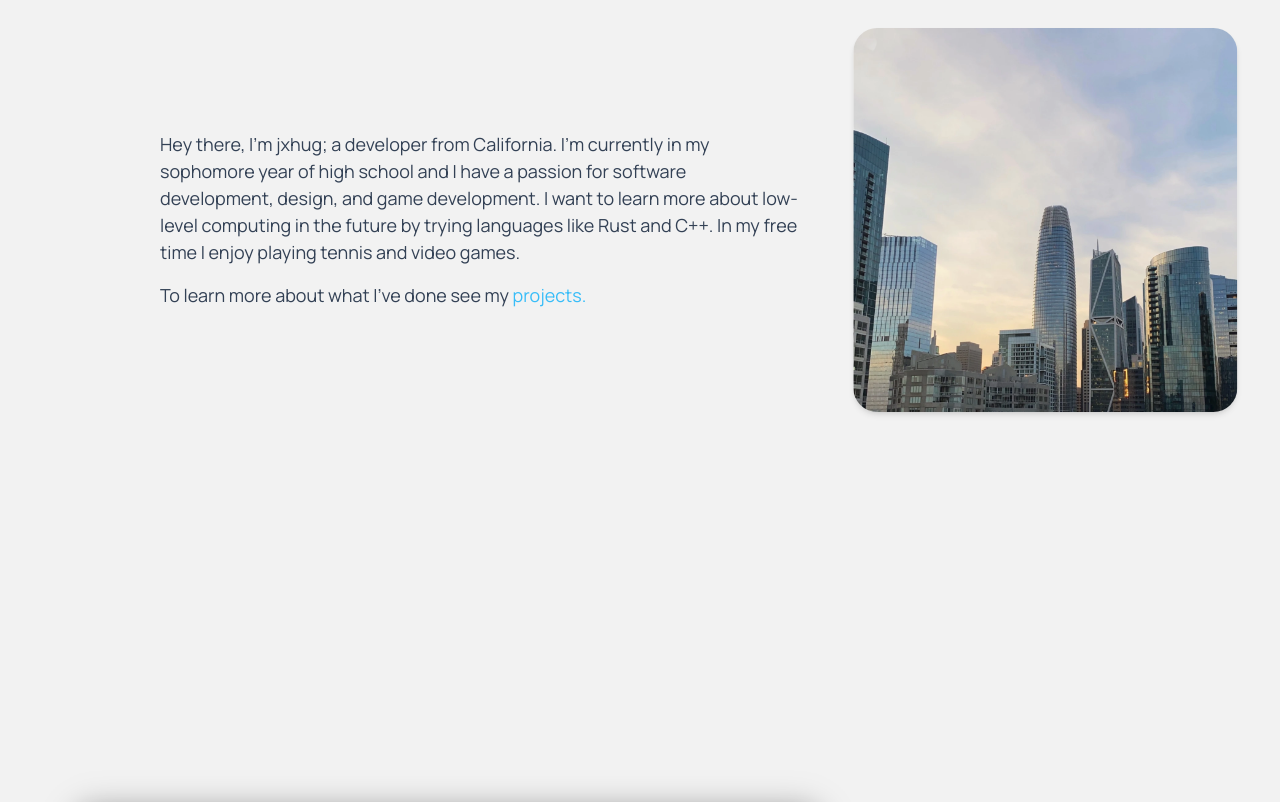
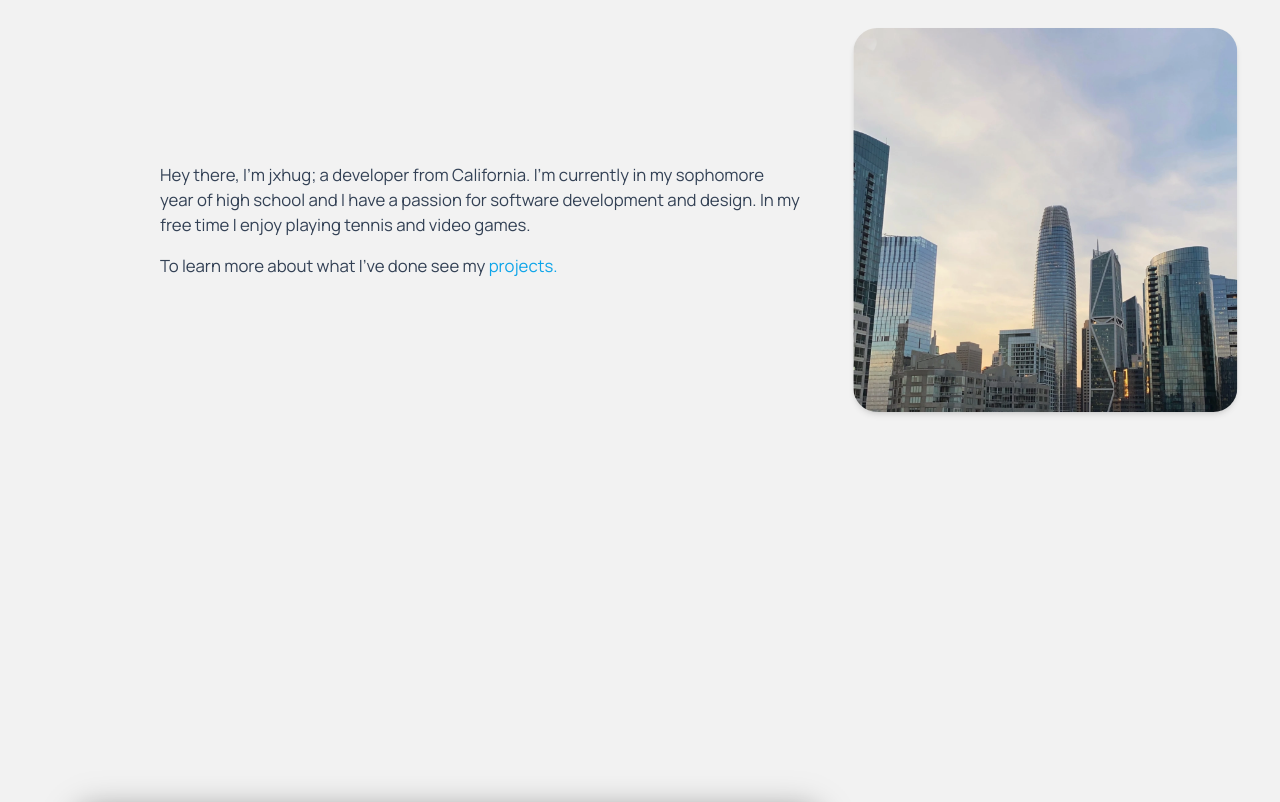
Before and after one commit to jxhug/jxhug.me, a SvelteKit app: page / in a window 1280 px wide. Shown: the part 980-1782 px from the top of the page. Built offline with nearby package versions, Linux system fonts and the light colour scheme.

Commit message:
changed link color

```diff
--- a/src/routes/+page.svelte
+++ b/src/routes/+page.svelte
@@ -94,10 +94,10 @@
         <div>
             <div class="flex h-screen items-center">
                 <div class="justify-start w-screen">
-                    <div class="text-slate-700 font-medium dark:text-darkwhite text-left md:translate-x-1/4 space-y-4 text-sm sm:text-base md:text-lg tracking-normal object-scale-down ">
-                        Hey there, I'm jxhug; a developer from California. I'm currently in my sophomore year of high school and I have a passion for software development, design, and game development. I want to learn more about low-level computing in the future by trying languages like Rust and C++. In my free time I enjoy playing tennis and video games.
+                    <div class="text-slate-700 font-medium dark:text-darkwhite text-left md:translate-x-1/4 space-y-4 text-sm sm:text-base md:text-[1.05rem] tracking-normal object-scale-down ">
+                        Hey there, I'm jxhug; a developer from California. I'm currently in my sophomore year of high school and I have a passion for software development and design. In my free time I enjoy playing tennis and video games.
                         <br/>
-                        To learn more about what I've done see my <button type='button' class='text-sky-400 hover:text-sky-600 transition-colors ease-in-out duration-75' on:click={() => {
+                        To learn more about what I've done see my <button type='button' class='text-sky-500 hover:text-sky-700 dark:text-sky-400 dark:hover:text-sky-600 transition-colors ease-in-out duration-75' on:click={() => {
                             scrollToPhoenix()
                         }}>
                             projects.
@@ -121,7 +121,7 @@
     <div class="snap-center" bind:this={contactSection}>
         <div class="flex h-screen items-center justify-center">
             <div class="grid grid-cols-2 sm:grid-cols-4 gap-6 sm:gap-8 fill-slate-600 dark:fill-darkwhite">
-                <ContactButton onclick={() => {window.location.href="mailto:james@jxhug.me"}} svgPath={mailSVGPath} ariaLabel="My Email" />
+                <ContactButton onclick={() => {window.location.href="mailto:jxhug@jxhug.me"}} svgPath={mailSVGPath} ariaLabel="My Email" />
                 <ContactButton onclick={() => {window.open("https://github.com/jxhug")}} svgPath={githubSVGPath} ariaLabel="My Github" />
                 <ContactButton onclick={() => {window.open("https://twitter.com/@diskutility")}} svgPath={twitterSVGPath} ariaLabel="My Twitter" />
                 <ContactButton onclick={() => {window.open("https://discord.com/users/463024798784815105")}} svgPath={discordSVGPath} ariaLabel="My Discord" />
--- a/tailwind.config.js
+++ b/tailwind.config.js
@@ -48,7 +48,7 @@ export default {
             'blue-gradient': "linear-gradient(90deg, #60a5fa, #22d3ee, #38bdf8, #60a5fa)",
             'orange-gradient': "linear-gradient(90deg, orange, #ff3b3b, #ff9b57, orange)",
             'yosemite': 'url(/images/bgs/yosemite.webp)',
-            'homelight': 'linear-gradient(90deg, rgba(242,242,242,1) 33%, rgba(242,242,242,0.75) 70%, rgba(242,242,242,0) 100%)',
+            'homelight': 'linear-gradient(90deg, rgba(242,242,242,1) 33%, rgba(242,242,242,0.7) 70%, rgba(242,242,242,0) 100%)',
             'homedark': 'linear-gradient(90deg, rgba(17,17,17,1) 50%, rgba(17,17,17,0.5) 70%, rgba(17,17,17,0) 100%)',
         },
         backgroundSize: {
```
